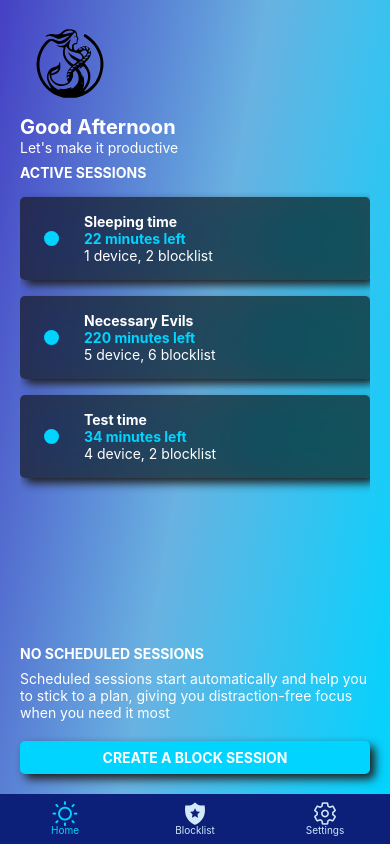
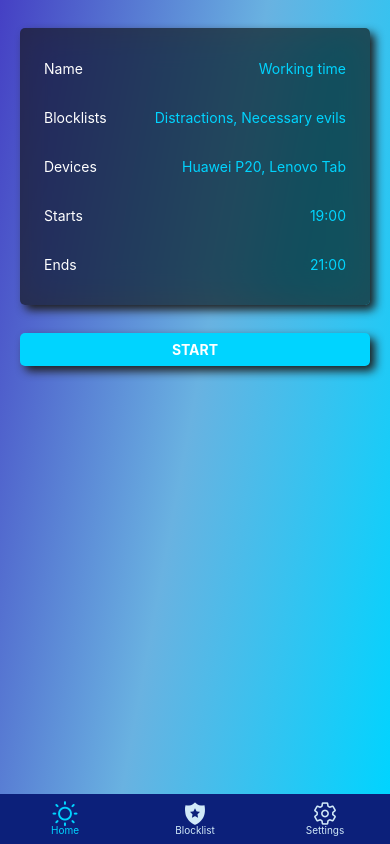
Before and after one commit to amehmeto/TiedSiren, a React Native app: screen / in a window 390 px wide. Built offline with nearby package versions, Linux system fonts and the light colour scheme.

Commit message:
feature(CreateBlockSession): improving form with modals

```diff
--- a/core/block-session/block-session.ts
+++ b/core/block-session/block-session.ts
@@ -1,4 +1,5 @@
 export type BlockSession = {
+  id: string
   name: string
   minutesLeft: number
   blocklists: number
--- /dev/null
+++ b/infra/current-session-repository/fake-data.block-session.repository.ts
@@ -0,0 +1,31 @@
+import { BlockSession } from '../../core/block-session/block-session'
+import { BlockSessionRepository } from '../../core/block-session/ports/block-session.repository'
+import uuid from 'react-native-uuid'
+
+export class FakeDataBlockSessionRepository implements BlockSessionRepository {
+  getCurrentSessions(): Promise<BlockSession[]> {
+    return Promise.resolve([
+      {
+        id: String(uuid.v4()),
+        name: 'Sleeping time',
+        minutesLeft: 22,
+        blocklists: 2,
+        devices: 1,
+      },
+      {
+        id: String(uuid.v4()),
+        name: 'Necessary Evils',
+        minutesLeft: 220,
+        blocklists: 6,
+        devices: 5,
+      },
+      {
+        id: String(uuid.v4()),
+        name: 'Test time',
+        minutesLeft: 34,
+        blocklists: 2,
+        devices: 4,
+      },
+    ])
+  }
+}
--- a/infra/current-session-repository/fake-data.current-session.repository.ts
+++ /dev/null
@@ -1,14 +0,0 @@
-import { BlockSession } from '../../core/block-session/block-session'
-import { BlockSessionRepository } from '../../core/block-session/ports/block-session.repository'
-
-export class FakeDataCurrentSessionRepository
-  implements BlockSessionRepository
-{
-  getCurrentSessions(): Promise<BlockSession[]> {
-    return Promise.resolve([
-      { name: 'Sleeping time', minutesLeft: 22, blocklists: 2, devices: 1 },
-      { name: 'Necessary Evils', minutesLeft: 220, blocklists: 6, devices: 5 },
-      { name: 'Test time', minutesLeft: 34, blocklists: 2, devices: 4 },
-    ])
-  }
-}
--- a/react-view/dependencies.ts
+++ b/react-view/dependencies.ts
@@ -1,9 +1,9 @@
 import { FakeDataInstalledAppsRepository } from '../infra/installed-apps-repository/fake-data.installed-apps.repository'
 import { InstalledAppRepository } from '../core/installed-app/ports/installed-app.repository'
-import { FakeDataCurrentSessionRepository } from '../infra/current-session-repository/fake-data.current-session.repository'
+import { FakeDataBlockSessionRepository } from '../infra/current-session-repository/fake-data.block-session.repository'
 import { BlockSessionRepository } from '../core/block-session/ports/block-session.repository'
 
 export const installedAppsRepository: InstalledAppRepository =
   new FakeDataInstalledAppsRepository()
 export const blockSessionRepository: BlockSessionRepository =
-  new FakeDataCurrentSessionRepository()
+  new FakeDataBlockSessionRepository()
--- a/react-view/design-system/components/TiedSButton.tsx
+++ b/react-view/design-system/components/TiedSButton.tsx
@@ -1,12 +1,23 @@
-import { Platform, Pressable, StyleSheet, Text } from 'react-native'
+import {
+  Platform,
+  Pressable,
+  StyleProp,
+  StyleSheet,
+  Text,
+  ViewStyle,
+} from 'react-native'
 import React from 'react'
 import { T } from '../theme'
 
 export function TiedSButton(
-  props: Readonly<{ onPress: () => void; text: string }>,
+  props: Readonly<{
+    onPress: () => void
+    text: string
+    style?: StyleProp<ViewStyle>
+  }>,
 ) {
   return (
-    <Pressable style={styles.container} onPress={props.onPress}>
+    <Pressable style={[styles.container, props.style]} onPress={props.onPress}>
       <Text style={styles.buttonText}>{props.text}</Text>
     </Pressable>
   )
--- /dev/null
+++ b/react-view/design-system/components/TiedSModal.tsx
@@ -0,0 +1,49 @@
+import { Modal, StyleSheet, View } from 'react-native'
+import { T } from '../theme'
+import { TiedSBlurView } from './TiedSBlurView'
+import React from 'react'
+
+export function TiedSModal(
+  props: Readonly<{
+    visible: boolean
+    children: React.ReactNode
+    onRequestClose: () => void
+  }>,
+) {
+  return (
+    <Modal
+      style={styles.modalView}
+      animationType="slide"
+      transparent={true}
+      visible={props.visible}
+      onRequestClose={props.onRequestClose}
+    >
+      <View style={styles.centeredView}>
+        <TiedSBlurView>{props.children}</TiedSBlurView>
+      </View>
+    </Modal>
+  )
+}
+
+const styles = StyleSheet.create({
+  centeredView: {
+    flex: 1,
+    justifyContent: 'center',
+    alignItems: 'center',
+    marginTop: T.spacing.large,
+  },
+  modalView: {
+    margin: T.spacing.large,
+    borderRadius: T.borderRadius.extraRounded,
+    padding: T.spacing.xx_large,
+    alignItems: 'center',
+    shadowColor: T.shadow.color,
+    shadowOffset: {
+      width: T.shadow.offset.width,
+      height: T.shadow.offset.height,
+    },
+    shadowOpacity: T.shadow.opacity,
+    shadowRadius: T.shadow.radius,
+    elevation: 5,
+  },
+})
--- a/react-view/design-system/theme.ts
+++ b/react-view/design-system/theme.ts
@@ -29,6 +29,7 @@ export const T = {
   },
   borderRadius: {
     roundedSmall: 5,
+    extraRounded: 20,
     fullRound: 100,
   },
   shadow: {
--- a/react-view/navigators/BottomTabNavigator.tsx
+++ b/react-view/navigators/BottomTabNavigator.tsx
@@ -27,8 +27,8 @@ export function BottomTabNavigator() {
     >
       <Tab.Screen
         name={TabScreens.HOME}
-        component={HomeStackNavigator}
-        // component={CreateBlockSessionScreen}
+        // component={HomeStackNavigator}
+        component={CreateBlockSessionScreen}
         options={{
           tabBarIcon: ({ color, size }) => (
             <Entypo name="light-up" size={size} color={color} />
--- a/react-view/screens/Home/CreateBlockSessionScreen.tsx
+++ b/react-view/screens/Home/CreateBlockSessionScreen.tsx
@@ -9,7 +9,7 @@ import { TabScreens } from '../../navigators/screen-lists/TabScreens'
 import { Pressable, StyleSheet, Text, TextInput, View } from 'react-native'
 import { Formik } from 'formik'
 import { T } from '../../design-system/theme'
-import { SelectFromList } from './SelectFromList'
+import { SelectFromListModal } from './SelectFromListModal'
 
 type HomeScreenProps = {
   navigation: NativeStackNavigationProp<ScreenList, TabScreens.HOME>
@@ -18,35 +18,26 @@ type HomeScreenProps = {
 export function CreateBlockSessionScreen({
   navigation,
 }: Readonly<HomeScreenProps>) {
-  const sessionOptions = {
-    blocklists: ['Distractions'],
-    devices: ['Huawei P20, Lenovo Tab'],
+  const session = {
+    name: 'Working time',
+    blocklists: ['Distractions', 'Necessary evils'],
+    devices: ['Huawei P20', 'Lenovo Tab'],
     start: '19:00',
     end: '21:00',
-    name: 'Working time',
   }
-  const [modalVisible, setModalVisible] = useState(false)
+  const [isBlocklists, setIsBlocklists] = useState<boolean>(false)
+  const [isDeviceList, setIsDeviceList] = useState<boolean>(false)
 
   return (
     <TiedSLinearBackground>
-      <SelectFromList
-        visible={modalVisible}
-        onRequestClose={() => {
-          setModalVisible(!modalVisible)
-        }}
-        onPress={() => {
-          setModalVisible(!modalVisible)
-        }}
-      />
-
       <Formik
-        initialValues={sessionOptions}
+        initialValues={session}
         onSubmit={(values) => console.log(values)}
       >
         {({ handleChange, handleBlur, handleSubmit, values }) => (
           <View>
             <TiedSBlurView style={styles.blockSession}>
-              <View style={styles.container}>
+              <View style={styles.param}>
                 <Text style={styles.label}>Name</Text>
                 <TextInput
                   style={styles.option}
@@ -56,31 +47,35 @@ export function CreateBlockSessionScreen({
                 />
               </View>
 
-              <View style={styles.container}>
+              <View style={styles.param}>
                 <Text style={styles.label}>Blocklists</Text>
-                <Pressable
-                  onPress={() => {
-                    setModalVisible(true)
-                  }}
-                >
-                  <TextInput
+                <Pressable onPress={() => setIsBlocklists(true)}>
+                  <Text
                     style={styles.option}
-                    onChangeText={handleChange('blocklists')}
+                    /*  onChangeText={handleChange('blocklists')}
                     onBlur={handleBlur('blocklists')}
-                    value={values.blocklists.join(', ')}
-                  />
+                    value={values}*/
+                  >
+                    {session.blocklists.join(', ')}
+                  </Text>
                 </Pressable>
               </View>
-              <View style={styles.container}>
+
+              <View style={styles.param}>
                 <Text style={styles.label}>Devices</Text>
-                <TextInput
-                  style={styles.option}
-                  onChangeText={handleChange('devices')}
+                <Pressable onPress={() => setIsDeviceList(true)}>
+                  <Text
+                    style={styles.option}
+                    /* onChangeText={handleChange('devices')}
                   onBlur={handleBlur('devices')}
-                  value={values.devices.join(', ')}
-                />
+                  value={values.devices.join(', ')} */
+                  >
+                    {session.devices.join(', ')}
+                  </Text>
+                </Pressable>
               </View>
-              <View style={styles.container}>
+
+              <View style={styles.param}>
                 <Text style={styles.label}>Starts</Text>
                 <TextInput
                   style={styles.option}
@@ -89,7 +84,7 @@ export function CreateBlockSessionScreen({
                   value={values.start}
                 />
               </View>
-              <View style={styles.container}>
+              <View style={styles.param}>
                 <Text style={styles.label}>Ends</Text>
                 <TextInput
                   style={styles.option}
@@ -109,6 +104,19 @@ export function CreateBlockSessionScreen({
           </View>
         )}
       </Formik>
+
+      <SelectFromListModal
+        visible={isBlocklists}
+        list={session.blocklists}
+        onRequestClose={() => setIsBlocklists(!isBlocklists)}
+        onPress={() => setIsBlocklists(!isBlocklists)}
+      />
+      <SelectFromListModal
+        visible={isDeviceList}
+        list={session.devices}
+        onRequestClose={() => setIsDeviceList(!isDeviceList)}
+        onPress={() => setIsDeviceList(!isDeviceList)}
+      />
     </TiedSLinearBackground>
   )
 }
@@ -118,7 +126,7 @@ const styles = StyleSheet.create({
     flexDirection: 'column',
     alignItems: 'stretch',
   },
-  container: {
+  param: {
     flexDirection: 'row',
     justifyContent: 'space-between',
     paddingTop: T.spacing.medium,
--- a/react-view/screens/Home/SelectFromList.tsx
+++ /dev/null
@@ -1,55 +0,0 @@
-import { Modal, StyleSheet, Text, View } from 'react-native'
-import { TiedSBlurView } from '../../design-system/components/TiedSBlurView'
-import { T } from '../../design-system/theme'
-import React from 'react'
-import { TiedSButton } from '../../design-system/components/TiedSButton'
-
-export function SelectFromList(
-  props: Readonly<{
-    visible: boolean
-    onRequestClose: () => void
-    onPress: () => void
-  }>,
-) {
-  return (
-    <Modal
-      animationType="slide"
-      transparent={true}
-      visible={props.visible}
-      onRequestClose={props.onRequestClose}
-    >
-      <View style={styles.centeredView}>
-        <TiedSBlurView style={styles.modalView}>
-          <View>
-            <Text style={{ color: T.color.text }}>Hello, I am a Modal!</Text>
-            <TiedSButton onPress={props.onRequestClose} text={'SAVE'} />
-          </View>
-        </TiedSBlurView>
-      </View>
-    </Modal>
-  )
-}
-
-const styles = StyleSheet.create({
-  centeredView: {
-    flex: 1,
-    justifyContent: 'center',
-    alignItems: 'center',
-    marginTop: 22,
-  },
-  modalView: {
-    margin: 20,
-    backgroundColor: 'white',
-    borderRadius: 20,
-    padding: 35,
-    alignItems: 'center',
-    shadowColor: '#000',
-    shadowOffset: {
-      width: 0,
-      height: 2,
-    },
-    shadowOpacity: 0.25,
-    shadowRadius: 4,
-    elevation: 5,
-  },
-})
--- /dev/null
+++ b/react-view/screens/Home/SelectFromListModal.tsx
@@ -0,0 +1,49 @@
+import { FlatList, StyleSheet, Switch, Text, View } from 'react-native'
+import { T } from '../../design-system/theme'
+import React from 'react'
+import { TiedSButton } from '../../design-system/components/TiedSButton'
+import { TiedSModal } from '../../design-system/components/TiedSModal'
+
+export function SelectFromListModal(
+  props: Readonly<{
+    visible: boolean
+    list: string[]
+    onRequestClose: () => void
+    onPress: () => void
+  }>,
+) {
+  return (
+    <TiedSModal visible={props.visible} onRequestClose={props.onRequestClose}>
+      <View>
+        <FlatList
+          data={props.list}
+          renderItem={({ item }) => (
+            <View key={item} style={styles.item}>
+              <Text style={styles.itemText}>{item}</Text>
+              <Switch value={true} />
+            </View>
+          )}
+        />
+        <TiedSButton
+          style={styles.button}
+          onPress={props.onPress}
+          text={'SAVE'}
+        />
+      </View>
+    </TiedSModal>
+  )
+}
+
+const styles = StyleSheet.create({
+  item: {
+    flexDirection: 'row',
+    justifyContent: 'space-between',
+    flex: 1,
+    padding: T.spacing.small,
+  },
+  itemText: { color: T.color.text },
+  button: {
+    alignSelf: 'center',
+    marginTop: T.spacing.medium,
+  },
+})
```
Also changed, not shown: 1 other file (tests, documents, lock files or other folders).
